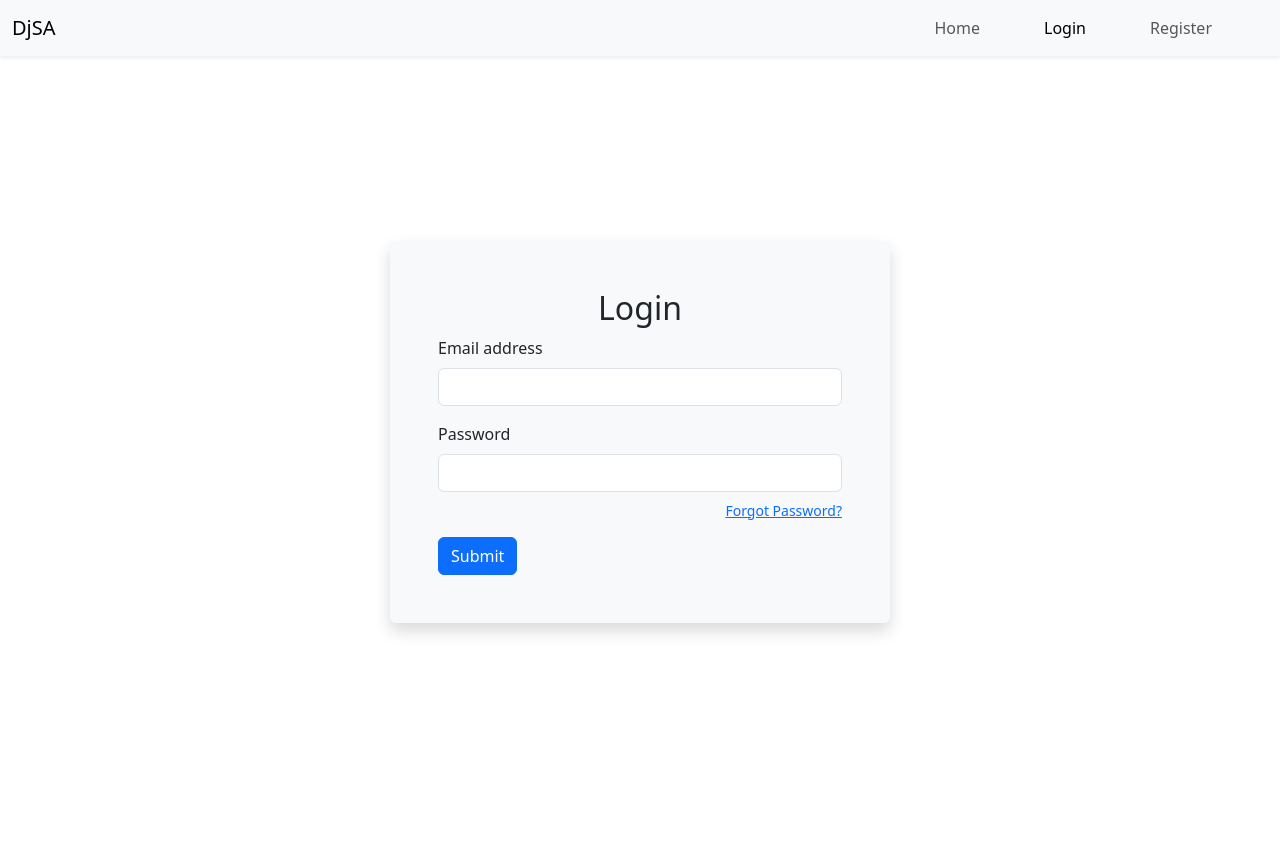
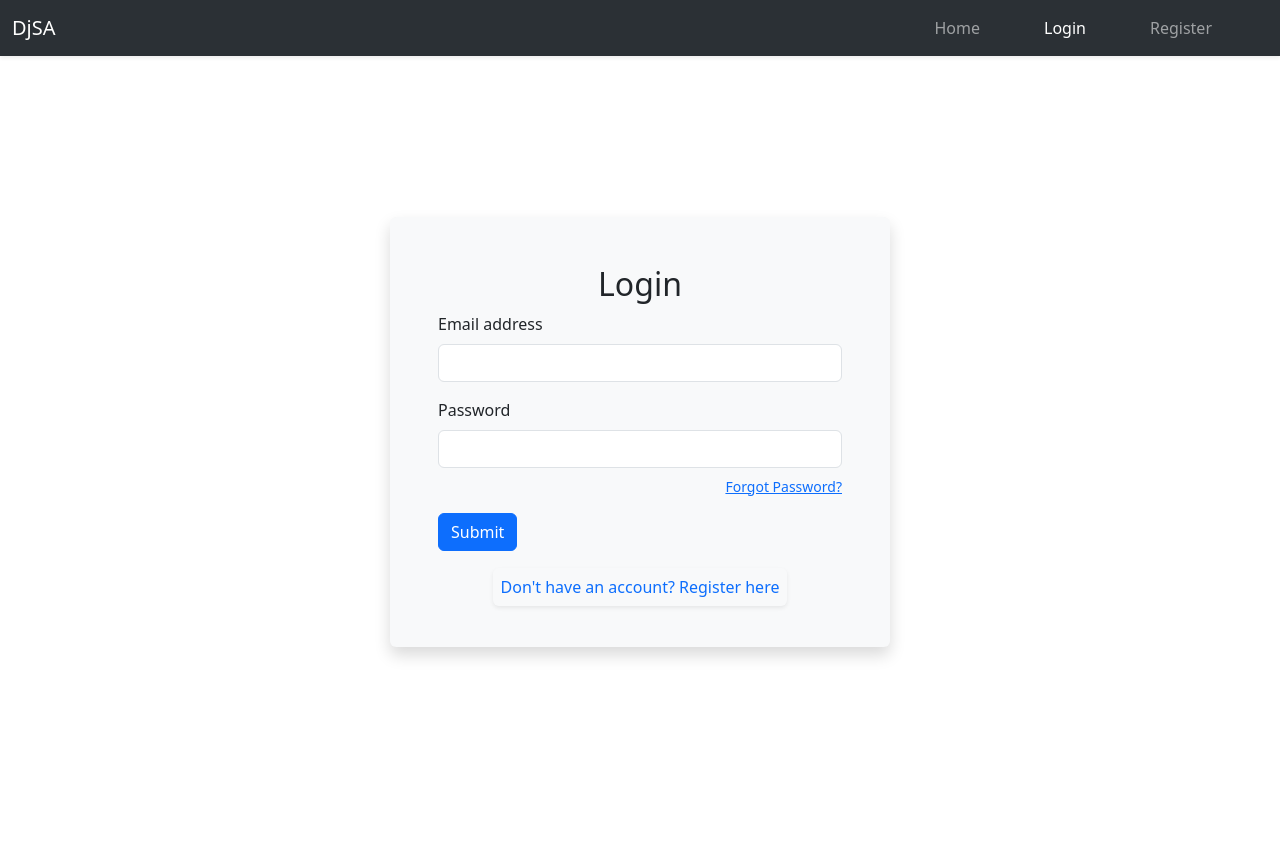
Before and after one commit to A91y/django_simple_auth, a Django app: page /login in a window 1280 px wide. Run offline with Django 5.2, Linux system fonts and the light colour scheme.

Commit message:
🔨Refactor login and logout views, add registration link

```diff
--- a/app/views.py
+++ b/app/views.py
@@ -71,11 +71,14 @@ def register_view(request: HttpRequest):
     return render(request, "register.html", context={"name": "register"})
 
 
-@login_required
 def logout_view(request: HttpRequest):
-    logout(request)
-    messages.success(request, "Logged out...")
+    if request.user.is_authenticated:
+        logout(request)
+        messages.success(request, "Logged out...")
+    else:
+        messages.info(request, "You are not logged in...")
     return redirect("home")
+
 
 @login_required
 def dashboard(request: HttpRequest):
--- a/templates/base.html
+++ b/templates/base.html
@@ -9,9 +9,11 @@
     {% endblock %}
 </head>
 <body>
-    {% include "nav.html" %}
-    {% block body %}
-    {% endblock %}
+    <main>
+        {% include "nav.html" %}
+        {% block body %}
+        {% endblock %}
+    </main>
     <script src="https://cdn.jsdelivr.net/npm/bootstrap@5.3.2/dist/js/bootstrap.bundle.min.js" integrity="sha384-C6RzsynM9kWDrMNeT87bh95OGNyZPhcTNXj1NW7RuBCsyN/o0jlpcV8Qyq46cDfL" crossorigin="anonymous"></script>
 </body>
 </html>
--- a/templates/login.html
+++ b/templates/login.html
@@ -38,6 +38,9 @@
       </div>
       <button type="submit" class="btn btn-primary">Submit</button>
     </form>
+    <div class="text-center align-items-center justify-content-center mt-4">
+        <a href="{% url 'register' %}" class="shadow-sm rounded p-2 text-decoration-none">Don't have an account? Register here</a>
+      </div>
   </div>
 </div>
 {% endblock %}
--- a/templates/nav.html
+++ b/templates/nav.html
@@ -1,4 +1,4 @@
-<nav class="navbar navbar-expand-lg bg-body-tertiary shadow-sm">
+<nav class="navbar navbar-expand-lg bg-body-tertiary shadow-sm  bg-dark" data-bs-theme="dark">
   <div class="container-fluid">
     <a class="navbar-brand" href="#">DjSA</a>
     <button
--- a/templates/register.html
+++ b/templates/register.html
@@ -42,6 +42,9 @@
         />
       </div>
       <button type="submit" class="btn btn-primary">Submit</button>
+      <div class="text-center align-items-center justify-content-center mt-4">
+        <a href="{% url 'login' %}" class="shadow-sm rounded p-2 text-decoration-none">Already have an account? Login here</a>
+      </div>
     </form>
   </div>
 </div>
```
